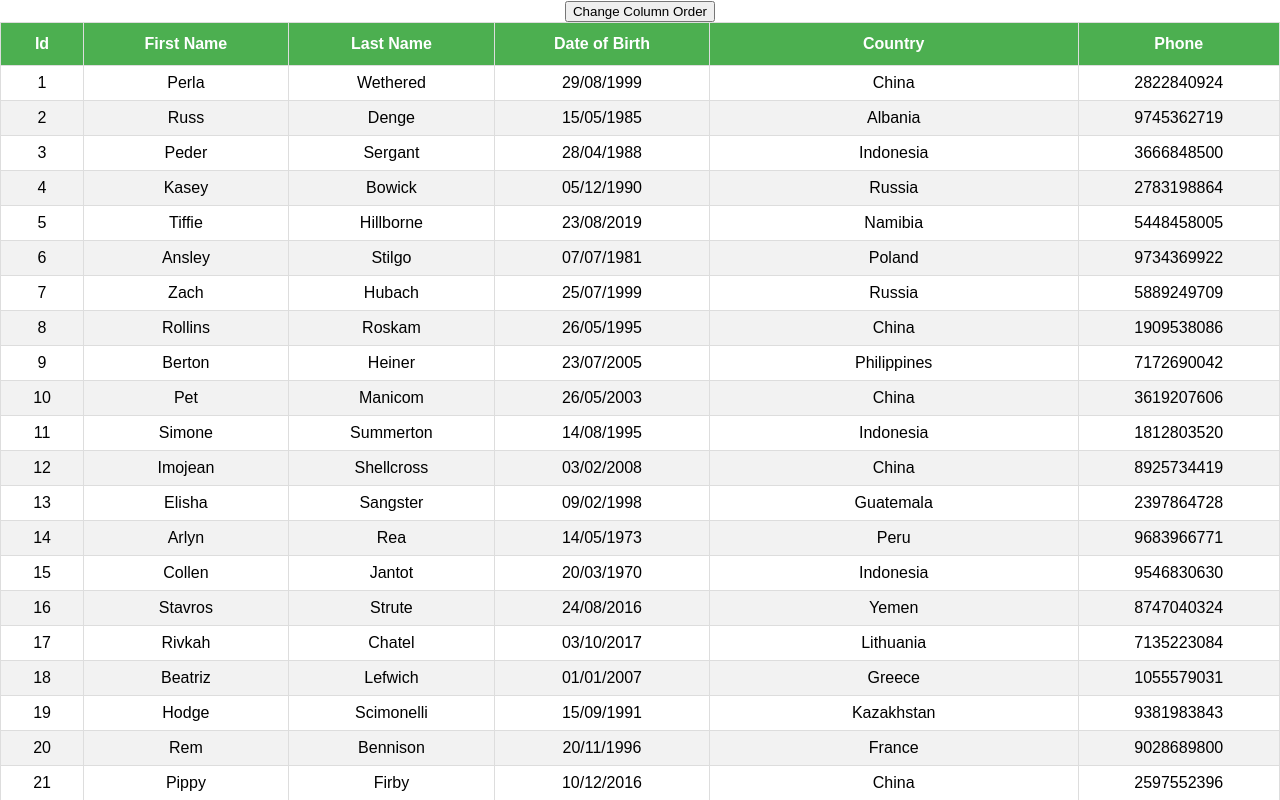
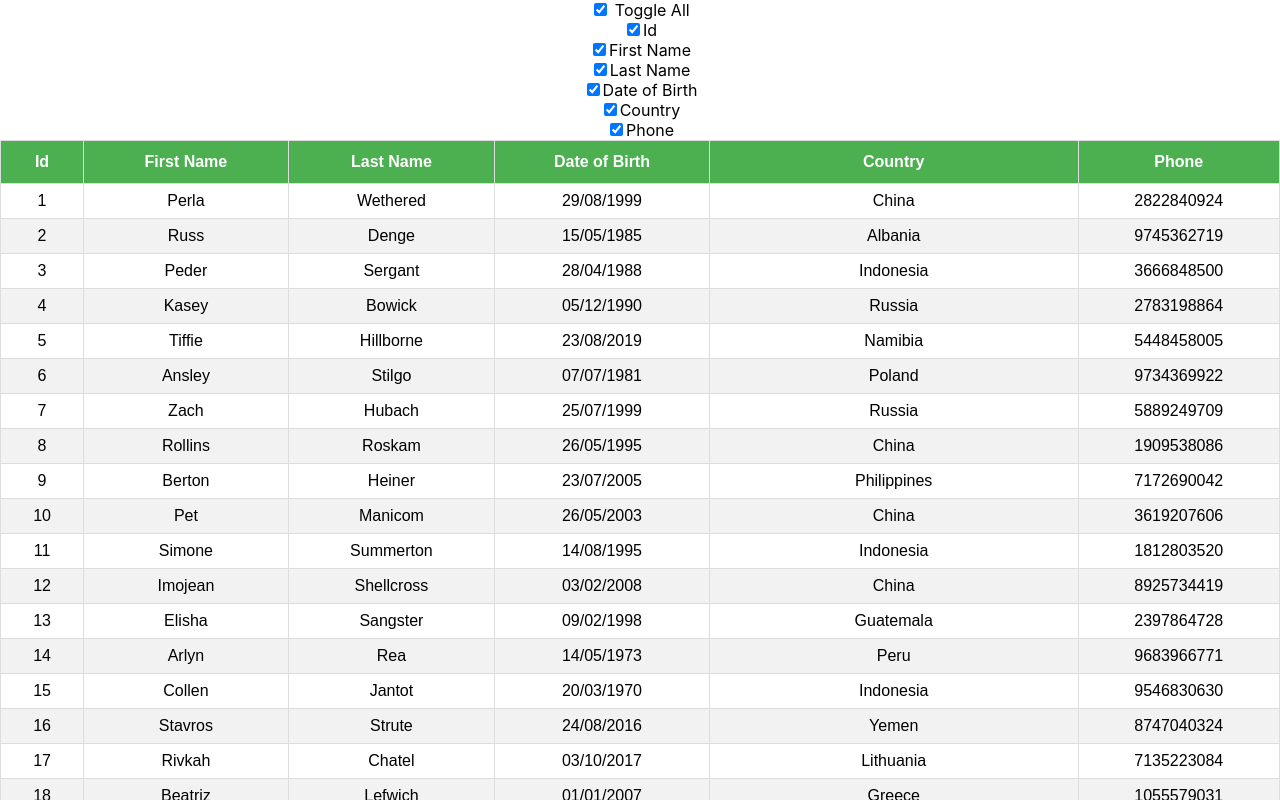
Before and after one commit to adospinoiu/React_Client-Side-Table, a React (Create React App) app: page / in a window 1280 px wide. Shown: the top 800 px of the page. Built offline with nearby package versions, Linux system fonts and the light colour scheme.

Commit message:
Added ColumnHiding.js which gives the user the ability to toggle on/off certain columns which displays them or not

```diff
--- a/src/App.js
+++ b/src/App.js
@@ -6,6 +6,7 @@ import { FilteringTable } from './components/FilteringTable';
 import { PaginationTable } from './components/PaginationTable';
 import { RowSelection } from './components/RowSelection';
 import { ColumnOrder } from './components/ColumnOrder';
+import { ColumnHiding } from './components/ColumnHiding';
 
 function App() {
   return (
@@ -35,7 +36,9 @@ function App() {
 
       {/* <RowSelection /> */}
 
-      <ColumnOrder />
+      {/* <ColumnOrder /> */}
+
+      <ColumnHiding />
     </div>
   );
 }
--- /dev/null
+++ b/src/components/ColumnHiding.js
@@ -0,0 +1,85 @@
+import React, { useMemo } from 'react';
+import { useTable } from 'react-table';
+import MOCK_DATA from './MOCK_DATA.json';
+import { COLUMNS, GROUPED_COLUMNS } from './columns';
+import { Checkbox } from './Checkbox';
+import './BasicTable.css'
+
+export const ColumnHiding = () => {
+
+    // By using the useMemo() you ensure that the table is not re-rendered every time. Otherwise, react would think it is receiving new data every time.
+    // #############################################################################
+    // By using the line below, with GROUPED_COLUMNS, it creates a secondary "header/footer group" above the main header/footer that groups the columns. The grouping is dictated by the arrangement in columns.js
+    // const columns = useMemo(() => GROUPED_COLUMNS, [])
+    // #############################################################################
+    const columns = useMemo(() => COLUMNS, [])
+    const data = useMemo(() => MOCK_DATA, [])
+
+
+    // These are functions from the useTable HOOK from the react-table-package that are provided that can be accessed to create a table
+    // The 'columns' and 'data' are information being used to create the "table columns" and the "data in the columns"
+    const {
+        getTableProps,          // This is a function
+        getTableBodyProps,      // This is a function
+        headerGroups,           // This is an array
+        footerGroups,           // This is an array
+        rows,
+        prepareRow,
+        allColumns,
+        getToggleHideAllColumnsProps
+    } = useTable({
+        columns,
+        data,
+    })
+
+
+    return (
+        <div>
+            <div>
+                <div>
+                    <Checkbox {...getToggleHideAllColumnsProps()} /> Toggle All
+                </div>
+                {allColumns.map(column => (
+                    <div key={column.id}>
+                        <label>
+                            <input type='checkbox' {...column.getToggleHiddenProps()} />
+                            {column.Header}
+                        </label>
+                    </div>
+                ))}
+            </div>
+            <table {...getTableProps()}>
+                <thead>
+                    {headerGroups.map((headerGroup) => (
+                        <tr {...headerGroup.getHeaderGroupProps()}>
+                            {headerGroup.headers.map((column) => (
+                                <th {...column.getHeaderProps()}>{column.render('Header')}</th>
+                            ))}
+                        </tr>
+                    ))}
+                </thead>
+                <tbody {...getTableBodyProps()}>
+                    {rows.map((row) => {
+                        prepareRow(row)
+                        return (
+                            <tr {...row.getRowProps()}>
+                                {row.cells.map((cell) => {
+                                    return <td {...cell.getCellProps()}>{cell.render('Cell')}</td>
+                                })}
+                            </tr>
+                        )
+                    })}
+                </tbody>
+                <tfoot>
+                    {footerGroups.map((footerGroup) => (
+                        <tr {...footerGroup.getFooterGroupProps()}>
+                            {footerGroup.headers.map((column) => (
+                                <td {...column.getFooterProps()}>{column.render('Footer')}</td>
+                            ))}
+                        </tr>
+                    ))}
+                </tfoot>
+            </table>
+        </div>
+    )
+}
```
Also changed, not shown: 1 other file (tests, documents, lock files or other folders).
